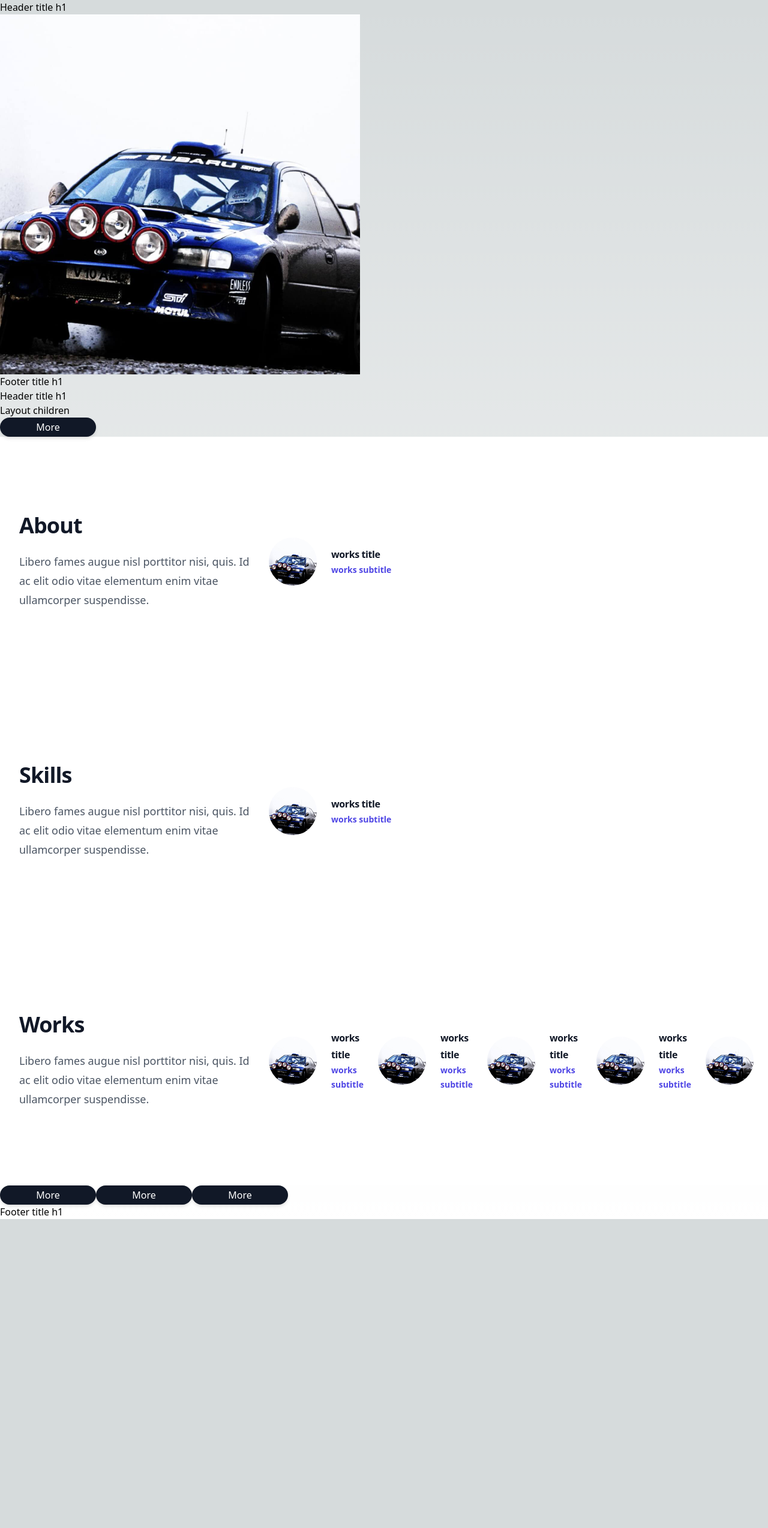
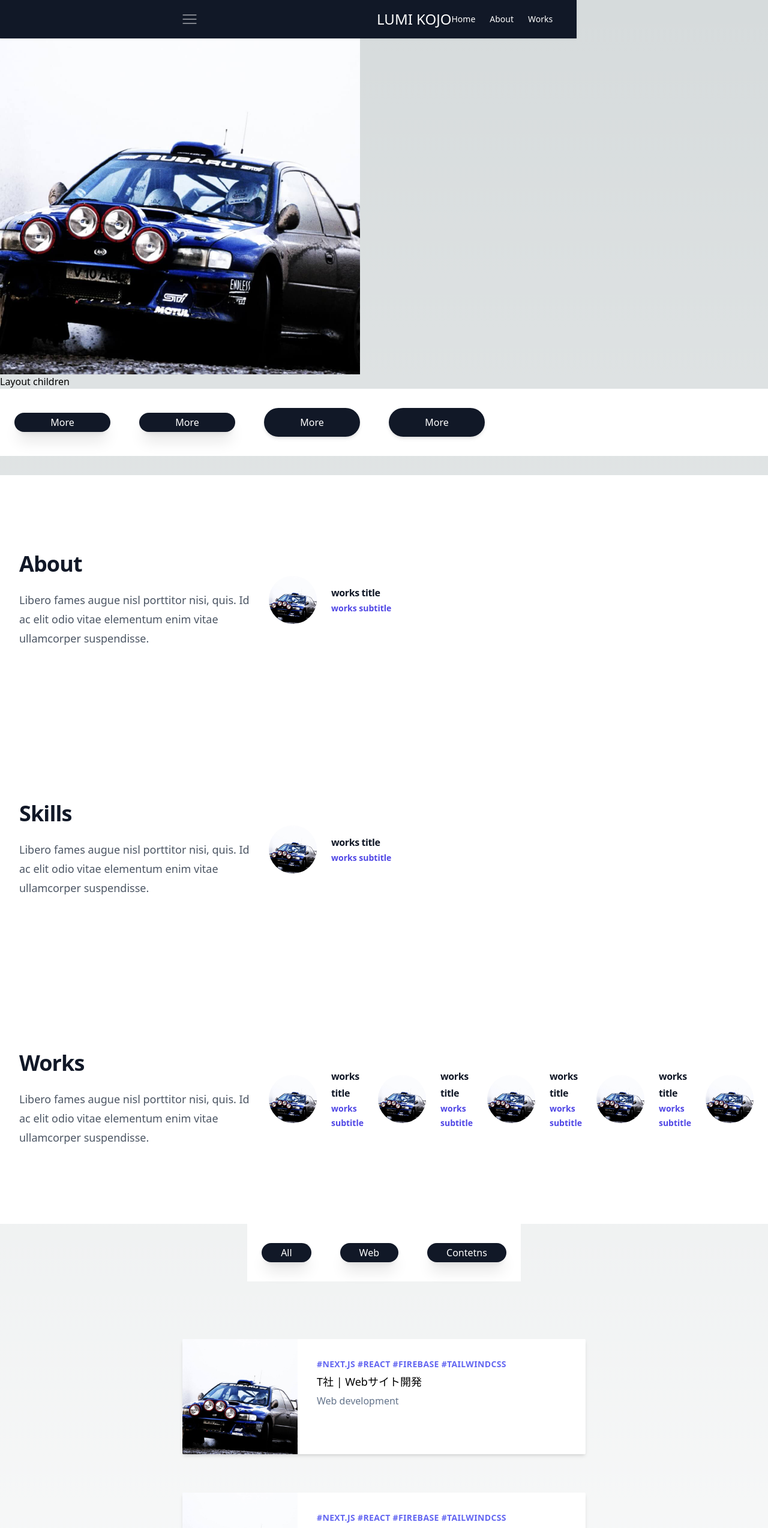
Before and after one commit to lumijoe/next_testocober, a Next.js app: page /test in a window 1280 px wide. Shown: the top 2547 px of the page at 60% size. Before the commit the page ends 2032 px from the top, so only its background shows below. Built offline with nearby package versions, Linux system fonts and the light colour scheme.

Commit message:
layout test

```diff
--- /dev/null
+++ b/components/Button/Btn.js
@@ -0,0 +1,12 @@
+// components/Btn/Btn.js(Btnコンポーネント)
+
+import React from 'react';
+
+export default function Btn({ children }) {
+    return (
+        <div className="bg-white mb-8 py-8">
+            <button type="button" className="mx-6 rounded-full  bg-gray-900 text-white hover:bg-indigo-500  px-8 py-1 w-auto shadow-xl shadow-bg-gray-900/30
+            ">{ children }</button>
+        </div>
+    )
+}
--- a/components/Button/BtnCategories.js
+++ b/components/Button/BtnCategories.js
@@ -1,14 +1,14 @@
 // components/Butoon/BtnCategories.js(カテゴリボタンコンポーネント)
 
 import React from 'react';
-import BtnMore from './BtnMore'
+import Btn from './Btn'
 
 export default function BtnCategories() {
     return (
-        <div className='flex'>
-            <BtnMore />
-            <BtnMore />
-            <BtnMore />
+        <div className='flex justify-center'>
+            <Btn className="bg-gray-300"><p>All</p></Btn>
+            <Btn><p>Web</p></Btn>
+            <Btn><p>Contetns</p></Btn>
         </div>
     )
 }
--- a/components/Button/BtnMore.js
+++ b/components/Button/BtnMore.js
@@ -4,8 +4,14 @@ import React from 'react';
 
 export default function BtnMore() {
     return (
-        <div>
-            <button type="button" className="rounded-full shadow-md bg-gray-900 text-white hover:bg-blue-700  px-2 py-1 w-40
+        <div className="bg-white mb-8 py-8">
+            <button type="button" className="mx-6 rounded-full  bg-gray-900 text-white hover:bg-indigo-500  px-2 py-1 w-40 shadow-xl shadow-bg-gray-900/30
+            ">More</button>
+            <button type="button" className="mx-6 rounded-full  bg-gray-900 text-white hover:bg-cyan-500  px-2 py-1 w-40 shadow-xl shadow-bg-gray-900
+            ">More</button>
+            <button type="button" className="mx-6 rounded-full shadow-md bg-gray-900 text-white hover:bg-pink-500  px-8 py-3 w-40
+            ">More</button>
+            <button type="button" className="mx-6 rounded-full shadow-md bg-gray-900 text-white hover:bg-sky-500  px-8 py-3 w-40
             ">More</button>
         </div>
     )
--- a/components/Footer.js
+++ b/components/Footer.js
@@ -4,8 +4,11 @@ import React from 'react';
 
 export default function Footer() {
     return (
-        <div>
+        <div className='bg-gray-500'>
             <footer>
+                <div>
+
+                </div>
                 <h1>Footer title h1</h1>
             </footer>
         </div>
--- a/components/Header.js
+++ b/components/Header.js
@@ -1,12 +1,40 @@
 // components/Header.js(Headerコンポーネント)
 
 import React from 'react';
+import Link from 'next/link';
+import Image from 'next/image';
 
 export default function Header() {
     return (
-        <div>
-            <header>
-                <h1>Header title h1</h1>
+        <div className='relative h-18'>
+            <header className=" fixed bg-gray-900 shadow text-white ">
+                <div className="w-full max-w-screen-xl mx-auto p-4">
+                    <div className="sm:flex sm:items-center sm:justify-between">
+                        <Link href="/test" className="flex items-center mb-4 sm:mb-0">
+                            <Image
+                                className="h-8 mr-3"
+                                src="/navbar.svg"
+                                alt="nav img"
+                                width={600}
+                                height={600}
+                                priority
+                            />
+
+                            <span className="self-center text-2xl font-light whitespace-nowrap text-white">LUMI KOJO</span>
+                        </Link>
+                        <ul className="flex flex-wrap items-center mb-6 text-sm font-medium text-white sm:mb-0">
+                            <li>
+                                <Link href="." className="mr-4 hover:underline md:mr-6 ">Home</Link>
+                            </li>
+                            <li>
+                                <Link href="/about" className="mr-4 hover:underline md:mr-6">About</Link>
+                            </li>
+                            <li>
+                                <Link href="/test" className="mr-4 hover:underline md:mr-6 ">Works</Link>
+                            </li>
+                        </ul>
+                    </div>
+                </div>
             </header>
         </div>
     )
--- /dev/null
+++ b/components/Header2.js
@@ -0,0 +1,27 @@
+// components/Header2.js
+
+import React from 'react';
+
+export default function Header2() {
+    return(
+        <div>
+            <header>
+                 {/* グローバルナビゲーション */}
+                <div className="header-inner">
+                    <button className="navmenu" type="button" tabindex="0" onfocus="toggleFocus(this)" onblur="toggleFocus(this)">
+                        <span className="navline"></span>
+                    </button>
+                    <h1 id="header--maintitle">LUMI KOJO</h1>
+                </div>
+                 {/* セクション（ナビパネル) */}
+                <div id="navpanel" className="navpanel">
+                    <div className="navpanel-inner">
+                        <h1>Home</h1>
+                        <h1>About</h1>
+                        <h1>Works</h1>
+                    </div>
+                </div>
+            </header>
+        </div>
+    )
+}
--- /dev/null
+++ b/components/WorksItem.js
@@ -0,0 +1,32 @@
+// components/WorksItem.js(WorksItemコンポーネント)
+
+import React from 'react';
+import Image from 'next/image';
+import Link from 'next/link';
+
+export default function WorksItem() {
+    return (
+        <div className='mt-16'>
+            <div className='max-w-md mx-auto bg-white rounded-sm shadow-md overflow-hidden md:max-w-2xl'>
+                <div className='md:flex'>
+                    <div className='md:shrink-0'>
+                        <Image
+                            className='h-60 w-full object-cover md:h-full md:w-48'
+                            src="/image01.jpg"
+                            alt="Hero img"
+                            width={300}
+                            height={300}
+                            priority
+                        />
+                    </div>
+                    <div className='p-8'>
+                        <div className='uppercase tracking-wide text-sm text-indigo-500 font-semibold'>#Next.js #React #Firebase #Tailwindcss</div>
+                        <Link className='block mt-2 text-lg leading-tight font-medium text-balck hover:underline' href="/test">T社 | Webサイト開発
+                        </Link>
+                        <p className='mt-2 text-slate-500'>Web development</p>
+                    </div>
+                </div>
+            </div>
+        </div>
+    )
+}
--- /dev/null
+++ b/pages/about.js
@@ -0,0 +1,19 @@
+// pages/about.js(more Aboutページ)
+
+import React from 'react';
+import Layout from '../components/Layout';
+import Btn from '../components/Button/Btn';
+import Link from 'next/link';
+
+export default function About() {
+    return (
+        <div>
+            <Layout>
+                <h1>This is more ABOUT page</h1>
+                <Btn>
+                    <Link href="/test">Test pageへ戻る</Link>
+                </Btn>
+            </Layout>
+        </div>
+    )
+}
--- a/pages/test.js
+++ b/pages/test.js
@@ -8,15 +8,15 @@ import Layout from '../components/Layout'
 import BtnMore from '../components/Button/BtnMore'
 import BtnCategories from '../components/Button/BtnCategories'
 import Card from '../components/Card'
+import WorksItem from '../components/WorksItem'
 
 
 export default function test () {
     return (
         <div>
-            <Header />
-            <Hero />
-            <Footer />
             <Layout>
+                <h1>test</h1>
+                <Hero />
                 <div>
                     <h2>Layout children</h2>
                     <BtnMore />
@@ -25,6 +25,12 @@ export default function test () {
                 <div>
                     <BtnCategories />
                 </div>
+                <div>
+                    <WorksItem />
+                    <WorksItem />
+                    <WorksItem />
+                    <WorksItem />
+                </div>
             </Layout>
         </div>
     )
--- /dev/null
+++ b/pages/test2.js
@@ -0,0 +1,12 @@
+// pages/test2.js
+
+import React from 'react';
+import Header2 from '../components/Header2';
+
+export default function test2() {
+    return (
+        <div>
+            <Header2 />
+        </div>
+    )
+}
--- a/tailwind.config.js
+++ b/tailwind.config.js
@@ -1,5 +1,6 @@
 /** @type {import('tailwindcss').Config} */
 module.exports = {
+  mode: "jit",
   content: [
     "./app/**/*.{js,ts,jsx,tsx,mdx}",
     "./pages/**/*.{js,ts,jsx,tsx,mdx}",
```
Also changed, not shown: public/navbar.svg (added).
